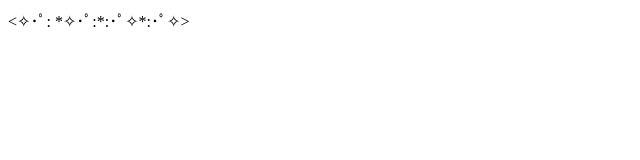
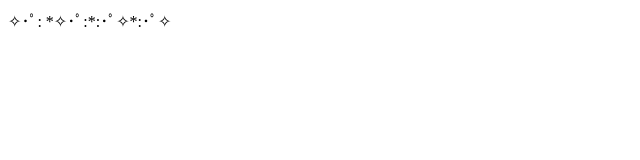
Before and after one commit to NJFiore/portrait, a plain HTML site: page index.html in a window 1280 px wide. Shown: the full height of the page, 0-640 px from the left. Drawn offline with Linux system fonts and the light colour scheme.

Commit message:
Update index.html

```diff
--- a/index.html
+++ b/index.html
@@ -1,6 +1,6 @@
 
 <html>
-  <✧･ﾟ: *✧･ﾟ:*:･ﾟ✧*:･ﾟ✧>
+  ✧･ﾟ: *✧･ﾟ:*:･ﾟ✧*:･ﾟ✧
 
 <head>
   <head>
```
